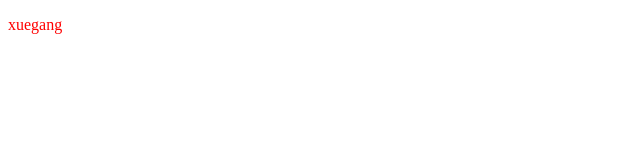
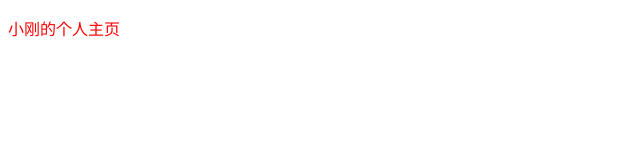
Before and after one commit to xgwang1119/xgwang1119.github.io, a plain HTML site: page index.html in a window 1280 px wide. Shown: the full height of the page, 0-640 px from the left. Drawn offline with Linux system fonts and the light colour scheme.

Commit message:
Update index.html

```diff
--- a/index.html
+++ b/index.html
@@ -11,7 +11,7 @@
 </head>
 <body>
 
-<p class="red-text">xuegang</p>
+<p class="red-text">小刚的个人主页</p>
 
 </body>
 </html>
```
